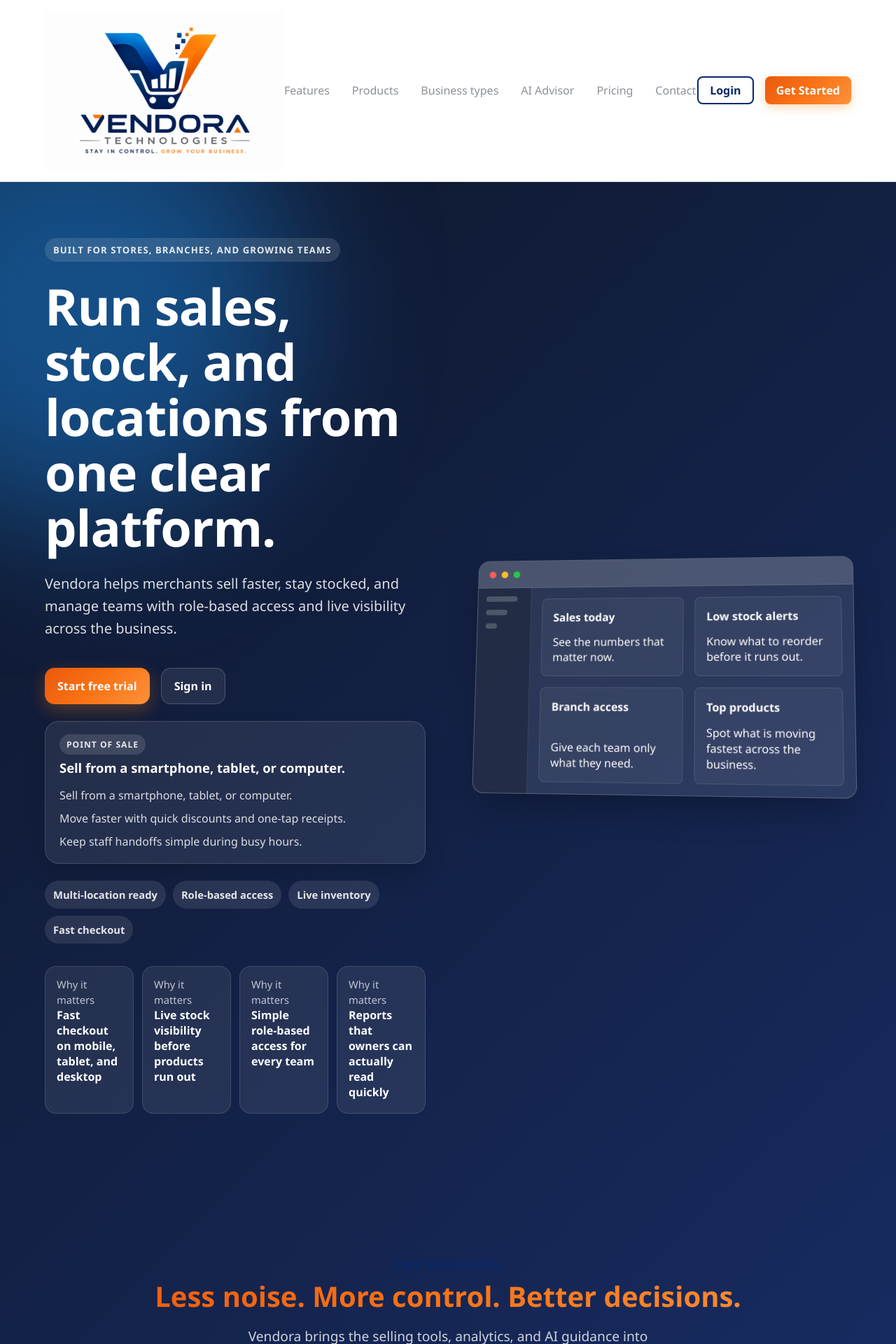
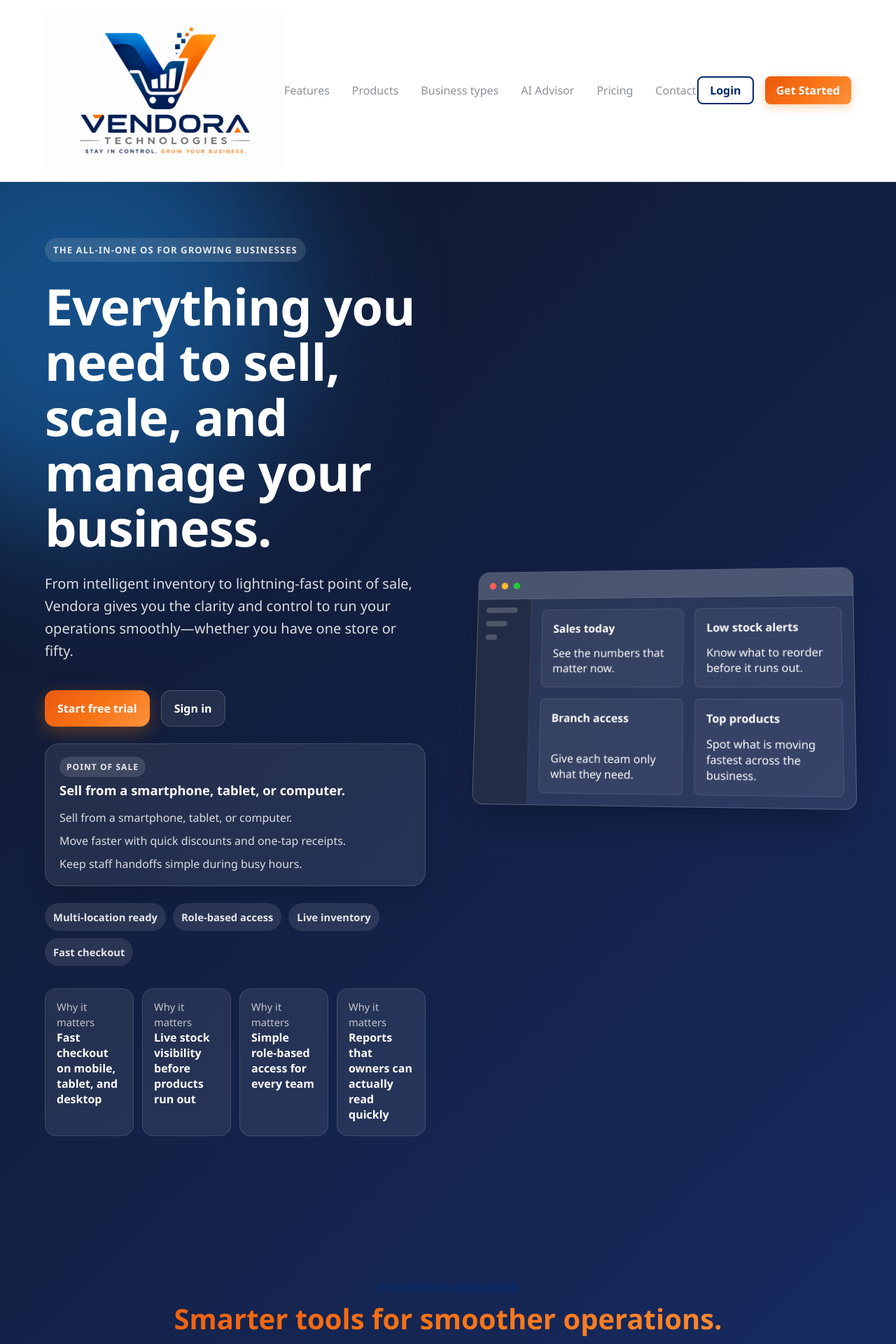
Before and after one commit to Vendora-ZM/vendora-frontend, a Next.js app: page / in a window 1280 px wide. Shown: the top 1920 px of the page at 70% size. Built offline with nearby package versions, Linux system fonts and the light colour scheme.

Commit message:
Update landing and login copy

```diff
--- a/src/app/page.tsx
+++ b/src/app/page.tsx
@@ -169,13 +169,12 @@ export default function Home() {
 
         <section className={styles.hero}>
           <div className={styles.heroContent}>
-            <span className={styles.kicker}>Built for stores, branches, and growing teams</span>
+            <span className={styles.kicker}>The all-in-one OS for growing businesses</span>
             <h1 className={styles.title}>
-              Run sales, stock, and locations from one clear platform.
+              Everything you need to sell, scale, and manage your business.
             </h1>
             <p className={styles.subtitle}>
-              Vendora helps merchants sell faster, stay stocked, and manage teams with role-based access and live
-              visibility across the business.
+              From intelligent inventory to lightning-fast point of sale, Vendora gives you the clarity and control to run your operations smoothly—whether you have one store or fifty.
             </p>
             <div className={styles.ctaGroup}>
               <Link href="/signup" className={styles.primaryButton}>
@@ -253,8 +252,8 @@ export default function Home() {
 
         <section className={styles.section} id="features">
           <div className={styles.sectionHeader}>
-            <span className={styles.sectionEyebrow}>Why teams switch</span>
-            <h2 className={styles.sectionTitle}>Less noise. More control. Better decisions.</h2>
+            <span className={styles.sectionEyebrow}>The Vendora Advantage</span>
+            <h2 className={styles.sectionTitle}>Smarter tools for smoother operations.</h2>
             <p className={styles.sectionSubtitle}>
               Vendora brings the selling tools, analytics, and AI guidance into one system so the platform feels
               useful from day one.
@@ -353,10 +352,9 @@ export default function Home() {
           <div className={styles.analyticsBanner}>
             <div className={styles.analyticsCopy}>
               <span className={styles.sectionEyebrow}>AI Dashboard</span>
-              <h2 className={styles.sectionTitle}>ChatGPT-style advice inside your POS.</h2>
+              <h2 className={styles.sectionTitle}>Meet your AI Business Co-pilot.</h2>
               <p className={styles.sectionSubtitle}>
-                Vendora should not just show charts. It should explain what happened, what may happen next, and what
-                the owner should do about it.
+                Go beyond standard reports. Vendora analyzes your data in real-time to explain sales trends, forecast demand, and recommend your next move.
               </p>
             </div>
 
--- a/src/components/layout/Header.tsx
+++ b/src/components/layout/Header.tsx
@@ -77,8 +77,8 @@ export const Header = () => {
           <Image
             src="/logos/vendora_logo_white_background.png"
             alt="Vendora"
-            width={340}
-            height={100}
+            width={136}
+            height={40}
             className={styles.logoImage}
             style={{ objectFit: 'contain' }}
             priority
```
Also changed, not shown: src/app/login/page.tsx (+4 -4 lines).
